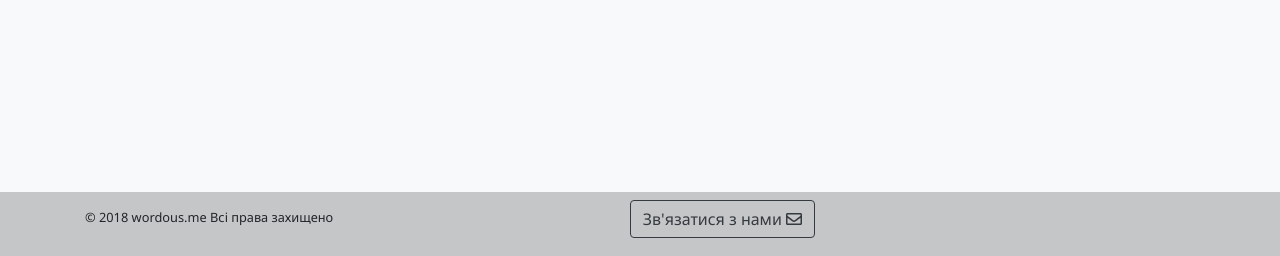
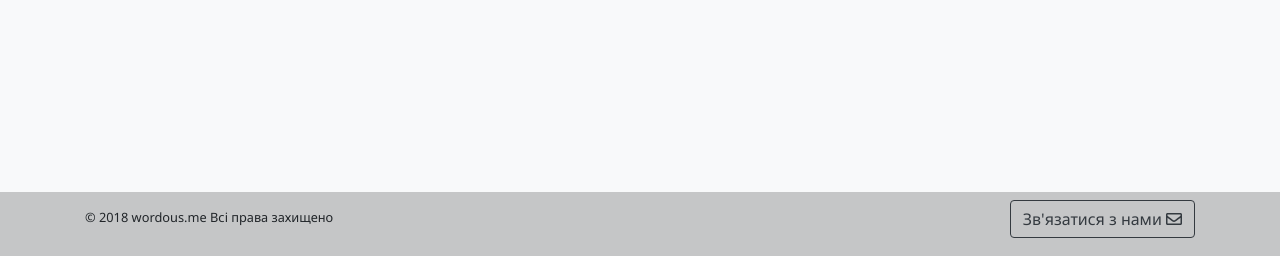
Before and after one commit to 12bogdan03/wordous, a Django app: page /notifications/ in a window 1280 px wide. Shown: the part 544-800 px from the top of the page. Run offline with Django 3.2, Linux system fonts and the light colour scheme; the visitor is signed in with stand-in values (Sample User, id 1); data that the repository does not hold is empty; parts of the project's set-up code (start-up, migrations or seed data) failed here and were passed over; some libraries are stand-ins or nearby versions; some web fonts are replaced.

Commit message:
fix footer layout

```diff
--- a/templates/footer.html
+++ b/templates/footer.html
@@ -4,10 +4,10 @@
 <footer class="footer p-2">
     <div class="container">
         <div class="row">
-            <div class="col-sm-4 d-inline-flex justify-content-center justify-content-sm-start">
+            <div class="col-sm-6 d-inline-flex justify-content-center justify-content-sm-start">
                 <small class="my-2">&copy; 2018 wordous.me Всі права захищено</small>
             </div>
-            <div class="col-sm-4 d-inline-flex justify-content-center justify-content-sm-end">
+            <div class="col-sm-6 d-inline-flex justify-content-center justify-content-sm-end">
                 <button type="button" class="btn btn-outline-dark" data-toggle="modal"
                         data-target="#contactFormModal">
                     Зв'язатися з нами <i class="far fa-envelope"></i>
```
